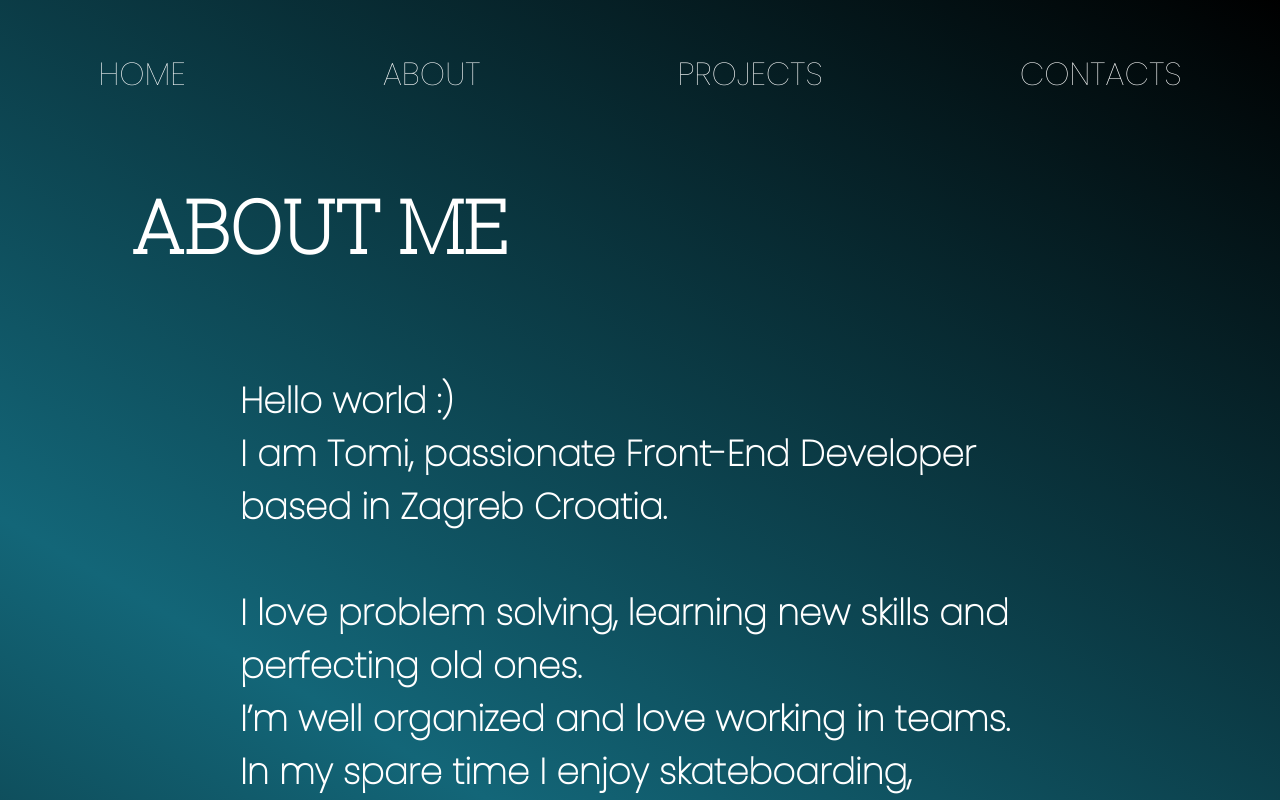
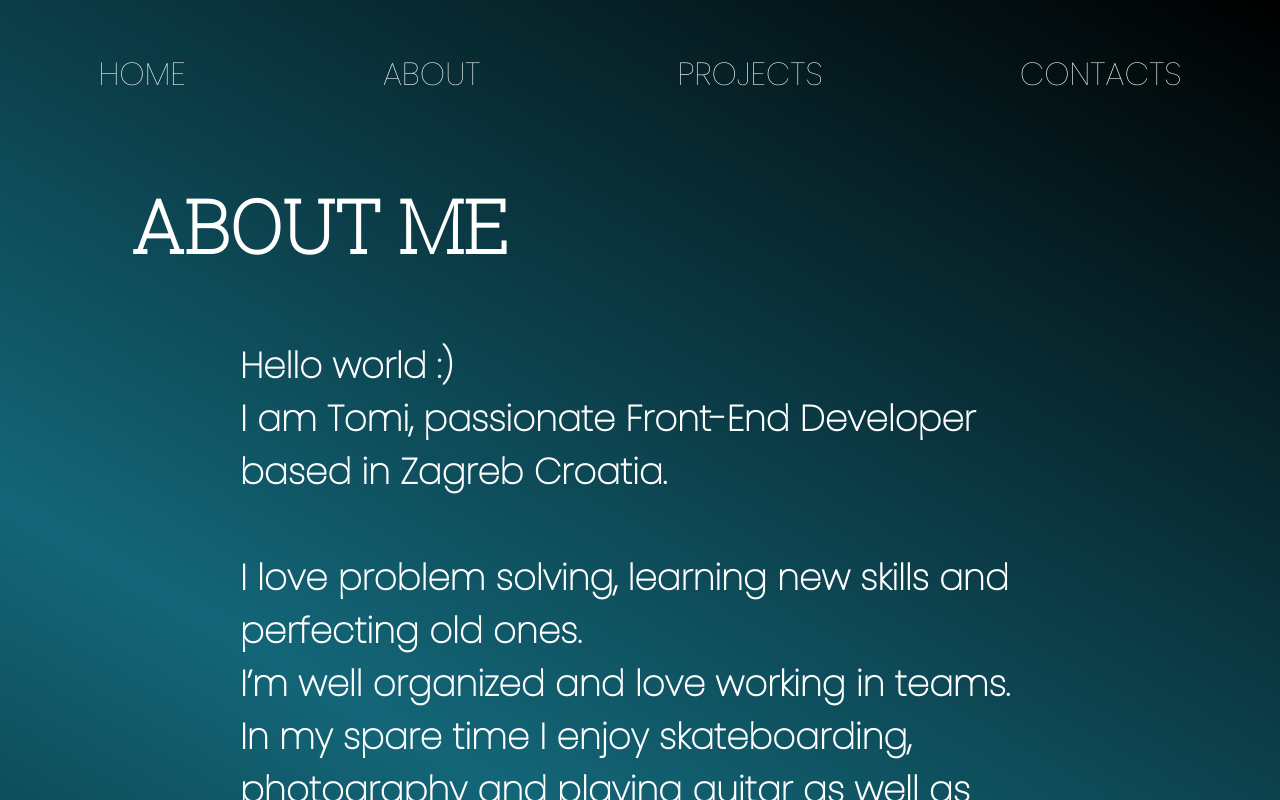
Before and after one commit to TomislavBrdaric/myPortfolio, a React (Create React App) app: page /about in a window 1280 px wide. Shown: the top 800 px of the page. Built offline with nearby package versions, Linux system fonts and the light colour scheme.

Commit message:
changed margins on the main text in the about page

```diff
--- a/src/routes/About/about.styles.scss
+++ b/src/routes/About/about.styles.scss
@@ -78,6 +78,10 @@
     width: 800px;
     color: white;
     animation: slide-animation 1.2s ease-in forwards;
+
+    h3 {
+        margin-top: 0;
+    }
 }
 
 .firstRow,
```
